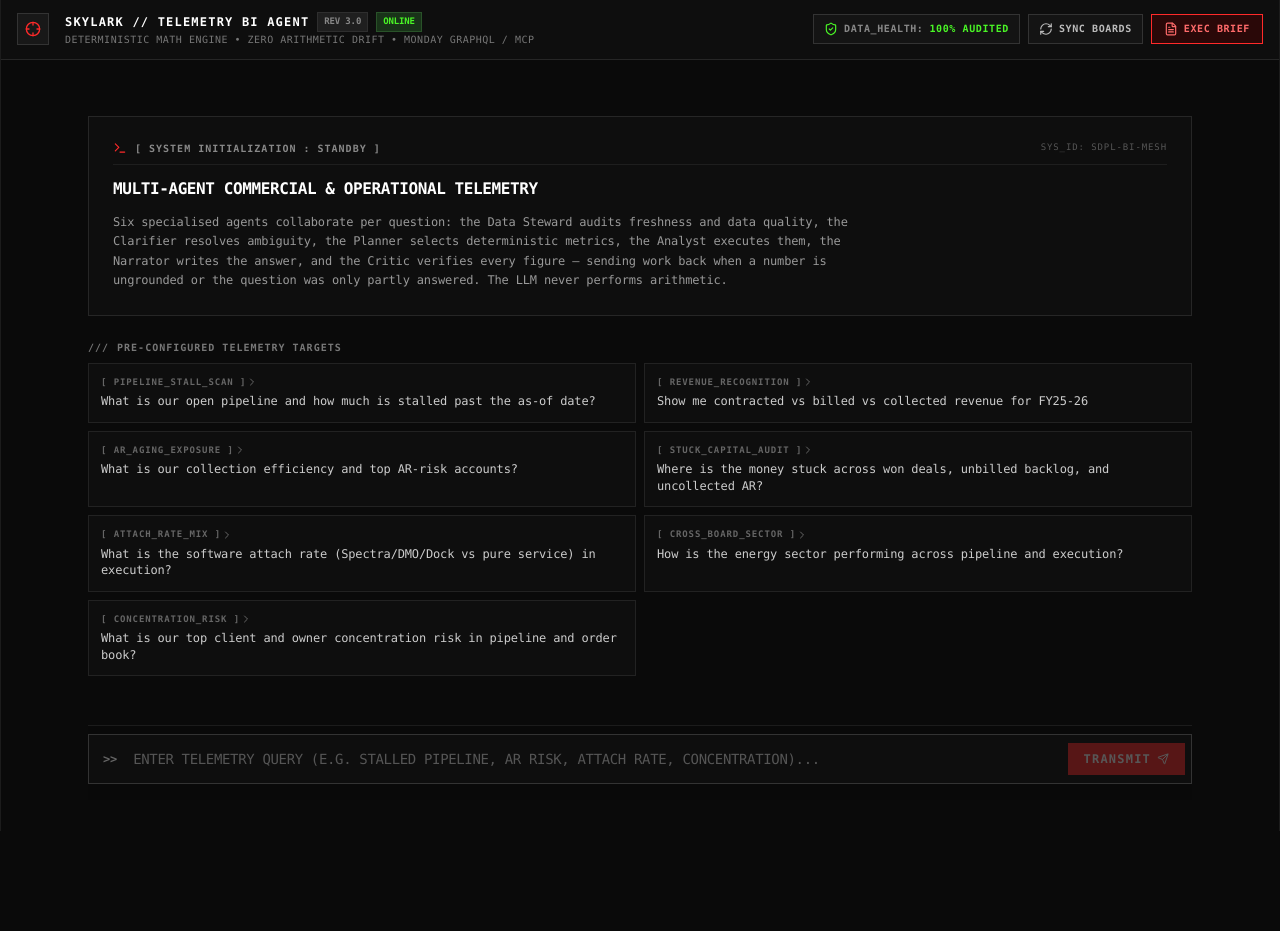
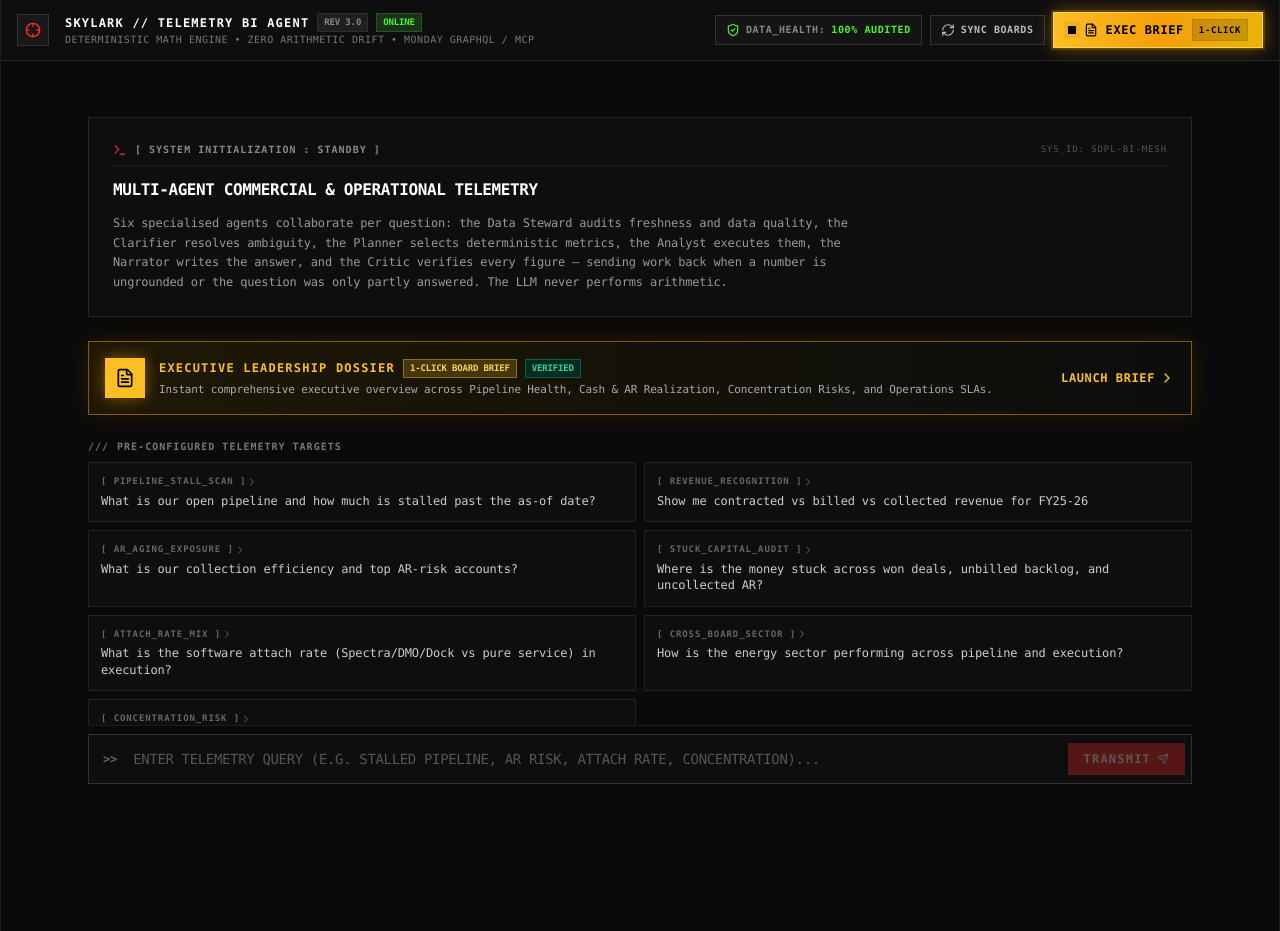
Before and after one commit to Avila-Princy-M01/skylark-monday-bi-agent, a Next.js app: page / in a window 1280 px wide. Before the commit the page ends 831 px from the top, so only its background shows below. Built offline with nearby package versions, Linux system fonts and the light colour scheme.

Commit message:
fix(agents): elevate exec brief UI, refine numeric guard, format tests

```diff
--- a/app/page.tsx
+++ b/app/page.tsx
@@ -302,10 +302,19 @@ export default function HomePage() {
 
           <Link
             href="/brief"
-            className="px-3 py-1.5 text-xs border border-[#FF2A2A] bg-[#2A0808] hover:bg-[#3D0C0C] text-[#FF6B6B] transition flex items-center gap-1.5 font-bold uppercase tracking-wider"
+            id="exec-brief-button"
+            className="group relative inline-flex items-center gap-2 px-3.5 py-1.5 rounded-md bg-gradient-to-r from-amber-400 via-amber-500 to-yellow-500 hover:from-amber-300 hover:to-yellow-400 text-black font-extrabold text-xs tracking-wider uppercase shadow-[0_0_18px_rgba(245,158,11,0.45)] hover:shadow-[0_0_25px_rgba(245,158,11,0.7)] hover:scale-[1.03] active:scale-[0.98] transition-all duration-200 border border-amber-300 ring-2 ring-amber-500/20"
+            title="Open one-click Executive Leadership Brief"
           >
-            <FileText className="w-3.5 h-3.5" />
-            <span className="text-[10px]">EXEC BRIEF</span>
+            <span className="relative flex h-2 w-2">
+              <span className="animate-ping absolute inline-flex h-full w-full rounded-full bg-black opacity-60" />
+              <span className="relative inline-flex rounded-full h-2 w-2 bg-black" />
+            </span>
+            <FileText className="w-3.5 h-3.5 text-black transition-transform group-hover:rotate-6 group-hover:scale-110" />
+            <span className="text-xs font-black tracking-wider text-black">EXEC BRIEF</span>
+            <span className="hidden sm:inline-block text-[9px] bg-black/15 text-black px-1.5 py-0.5 rounded font-mono font-black border border-black/10">
+              1-CLICK
+            </span>
           </Link>
         </div>
       </header>
@@ -355,6 +364,41 @@ export default function HomePage() {
                   arithmetic.
                 </p>
               </div>
+
+              {/* Executive Brief Quick-Launch Banner */}
+              <Link
+                href="/brief"
+                className="group relative block border border-amber-500/50 hover:border-amber-400 bg-gradient-to-r from-[#1F1805] via-[#141208] to-[#0D0D0D] p-4 transition-all duration-200 shadow-[0_0_25px_rgba(245,158,11,0.12)] hover:shadow-[0_0_35px_rgba(245,158,11,0.25)]"
+              >
+                <div className="flex flex-col sm:flex-row sm:items-center justify-between gap-3">
+                  <div className="flex items-center gap-3.5">
+                    <div className="p-2.5 bg-amber-400 text-black rounded font-black shadow-[0_0_15px_rgba(245,158,11,0.5)] group-hover:scale-105 transition-transform">
+                      <FileText className="w-5 h-5" />
+                    </div>
+                    <div>
+                      <div className="flex items-center gap-2 flex-wrap">
+                        <span className="text-xs font-black tracking-widest text-amber-400 uppercase">
+                          EXECUTIVE LEADERSHIP DOSSIER
+                        </span>
+                        <span className="text-[9px] px-1.5 py-0.5 bg-amber-400/20 text-amber-300 border border-amber-400/40 font-bold uppercase rounded">
+                          1-CLICK BOARD BRIEF
+                        </span>
+                        <span className="text-[9px] px-1.5 py-0.5 bg-emerald-950 text-emerald-400 border border-emerald-800 font-bold uppercase rounded">
+                          VERIFIED
+                        </span>
+                      </div>
+                      <p className="text-[11px] text-[#AAA] mt-1 leading-snug">
+                        Instant comprehensive executive overview across Pipeline Health, Cash & AR
+                        Realization, Concentration Risks, and Operations SLAs.
+                      </p>
+                    </div>
+                  </div>
+                  <div className="flex items-center gap-1 text-xs font-black text-amber-400 uppercase tracking-wider group-hover:text-amber-300 whitespace-nowrap self-end sm:self-center">
+                    <span>LAUNCH BRIEF</span>
+                    <ChevronRight className="w-4 h-4 transition-transform group-hover:translate-x-1" />
+                  </div>
+                </div>
+              </Link>
 
               <div className="space-y-2">
                 <div className="text-[10px] text-[#777] uppercase tracking-widest font-bold flex items-center gap-2">
--- a/lib/agents/supervisor.ts
+++ b/lib/agents/supervisor.ts
@@ -231,13 +231,28 @@ export async function runSupervisorLoop(
           ...reanalysis.factSheets.flatMap((fs) => fs.caveats || []),
         ];
       }
+
+      // Re-synthesize prose incorporating Critic feedback and newly pulled metrics
+      if (!budget.isTimeExceeded()) {
+        narration = await runNarratorWithLlm(
+          {
+            query: contextQuery,
+            factSheets: analystResult.factSheets,
+            assumptions: combinedAssumptions,
+            caveats: combinedCaveats,
+            criticFeedback: review.feedback,
+          },
+          { disableLlm: options.disableLlm }
+        );
+        pushTrace(narration.trace);
+      }
     }
 
-    // ---- 6. Final narration with whatever the Critic asked for -----------
-    if (!criticApproved && pendingFeedback) {
+    // ---- 6. Final safety check if loop terminated with ungrounded prose -----------
+    if (!criticApproved && pendingFeedback && !narration.isGrounded && !budget.isTimeExceeded()) {
       narration = await runNarratorWithLlm(
         {
-          query,
+          query: contextQuery,
           factSheets: analystResult.factSheets,
           assumptions: combinedAssumptions,
           caveats: combinedCaveats,
--- a/lib/narrate/numeric-guard.ts
+++ b/lib/narrate/numeric-guard.ts
@@ -29,6 +29,9 @@ export function extractNumbersFromProse(text: string): string[] {
     .replace(/\bFY\s*['’]?\d{2,4}(?:[-/]\d{2,4})?\b/gi, " ")
     .replace(/\bQ[1-4](?:\s*['’]?\d{2,4})?\b/gi, " ")
     .replace(/\b\d{1,2}(?:st|nd|rd|th)\b/gi, " ")
+    .replace(/\b18\s*%\s*(?:GST)?\b/gi, " ")
+    .replace(/\bGST\s*(?:of|@)?\s*18\s*%\b/gi, " ")
+    .replace(/\b18\s*percent\b/gi, " ")
     .replace(/(?:^|\n|\.\s+)\d+\.\s+/g, " ")
     .replace(/#\s*\d+\b/g, " ")
     .replace(/\bNo\.\s*\d+\b/gi, " ")
@@ -82,6 +85,9 @@ export function validateNumericGrounding(
   const tokens = extractNumbersFromProse(prose);
   const factSheetNumbers: number[] = [];
 
+  // Allow standard statutory Indian GST rates present across all work orders
+  factSheetNumbers.push(18, 1.18);
+
   for (const fs of factSheets) {
     if (typeof fs.rowsScanned === "number") {
       factSheetNumbers.push(fs.rowsScanned);
@@ -90,12 +96,54 @@ export function validateNumericGrounding(
       factSheetNumbers.push(fs.sourceRowIds.length);
     }
     if (fs.numbers) {
-      for (const val of Object.values(fs.numbers)) {
+      for (const [k, val] of Object.entries(fs.numbers)) {
         if (typeof val === "number") {
           factSheetNumbers.push(val);
           factSheetNumbers.push(Math.abs(val));
           factSheetNumbers.push(-Math.abs(val));
+
+          // Complementary percentages (only for percentage metrics between 5% and 95%)
+          const isPctMetric =
+            k.toLowerCase().includes("pct") || k.toLowerCase().includes("efficiency");
+
+          if (isPctMetric && val >= 5 && val <= 95) {
+            const complement = 100 - val;
+            factSheetNumbers.push(complement);
+            factSheetNumbers.push(Math.round(complement * 10) / 10);
+            factSheetNumbers.push(Math.round(complement));
+          }
         }
+      }
+
+      // Standard revenue conversion ratios when both components exist
+      const n = fs.numbers;
+      if (
+        typeof n.billedAmountExclGst === "number" &&
+        typeof n.contractedOrderValueExclGst === "number" &&
+        n.contractedOrderValueExclGst > 0
+      ) {
+        const billedPct = (n.billedAmountExclGst / n.contractedOrderValueExclGst) * 100;
+        factSheetNumbers.push(billedPct, Math.round(billedPct * 10) / 10, Math.round(billedPct));
+      }
+      if (
+        typeof n.collectedAmountInclGst === "number" &&
+        typeof n.billedAmountInclGst === "number" &&
+        n.billedAmountInclGst > 0
+      ) {
+        const collPct = (n.collectedAmountInclGst / n.billedAmountInclGst) * 100;
+        factSheetNumbers.push(collPct, Math.round(collPct * 10) / 10, Math.round(collPct));
+      }
+      if (
+        typeof n.collectedAmountInclGst === "number" &&
+        typeof n.contractedOrderValueInclGst === "number" &&
+        n.contractedOrderValueInclGst > 0
+      ) {
+        const collContPct = (n.collectedAmountInclGst / n.contractedOrderValueInclGst) * 100;
+        factSheetNumbers.push(
+          collContPct,
+          Math.round(collContPct * 10) / 10,
+          Math.round(collContPct)
+        );
       }
     }
     // Also include any numbers from asOfDate (e.g., year, month, day) and fiscalYear
```
Also changed, not shown: 1 other file (tests, documents, lock files or other folders).
